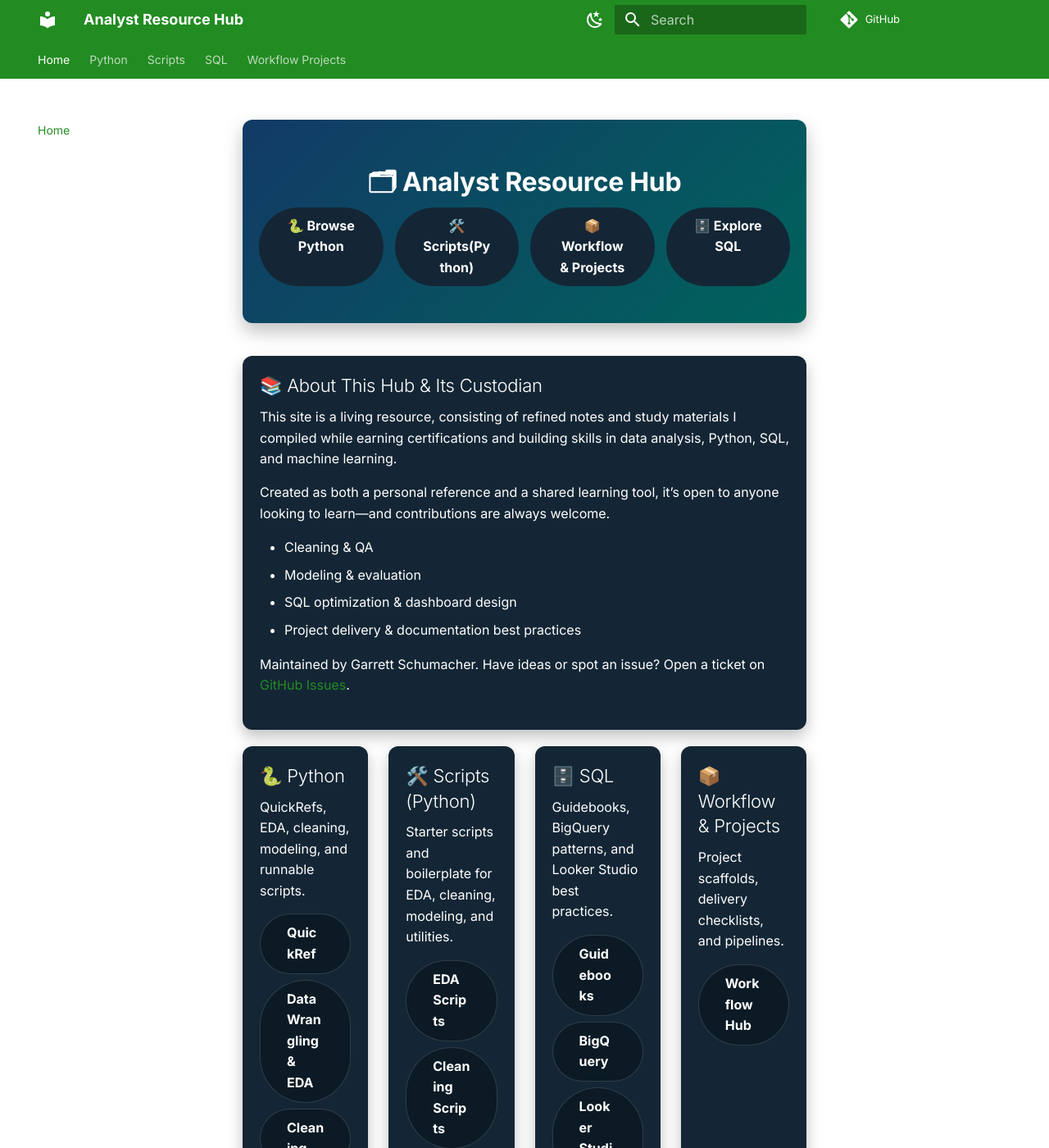
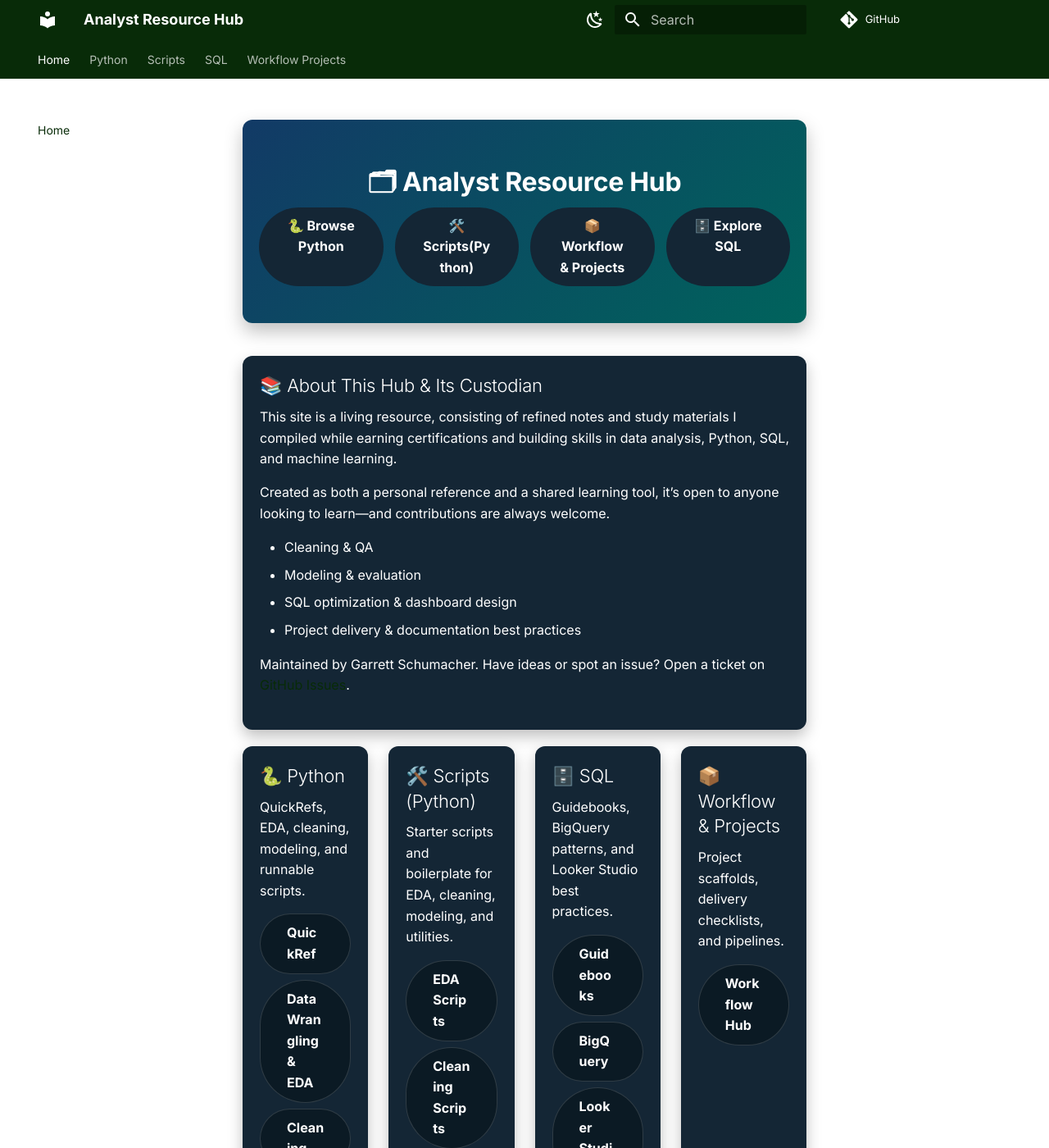
Before and after one commit to G-Schumacher44/analyst_resource_hub, an MkDocs documentation site: the page built from docs/index.md, in a window 1280 px wide and 1400 px high. Shown: the whole window at 82% size. Built offline with MkDocs 1.6.1 and Material for MkDocs 9.7.7, drawn with Linux system fonts in a browser that asks for light colours; comment, search, counter and statistics services are not loaded.

Commit message:
Update extra.css

```diff
--- a/docs/assets/stylesheets/extra.css
+++ b/docs/assets/stylesheets/extra.css
@@ -18,8 +18,9 @@
   margin: 0.5rem;
 }
 :root {
-  --md-primary-fg-color: #228B22; /* Forest Green */
-  --md-primary-fg-color--light: #2E8B57; /* SeaGreen */
-  --md-primary-fg-color--dark: #006400; /* DarkGreen */
-  --md-accent-fg-color: #006400; /* DarkGreen accent */
+  --md-primary-fg-color: #082b08; /* Forest Green */
+  --md-primary-fg-color--light: #042a04; /* Forest Green */
+  --md-primary-fg-color--lighter: #082b08; /* SeaGreen */
+  --md-primary-fg-color--dark: #082b08; /* DarkGreen */
+  --md-accent-fg-color: #082b08; /* DarkGreen accent */
 }
```
